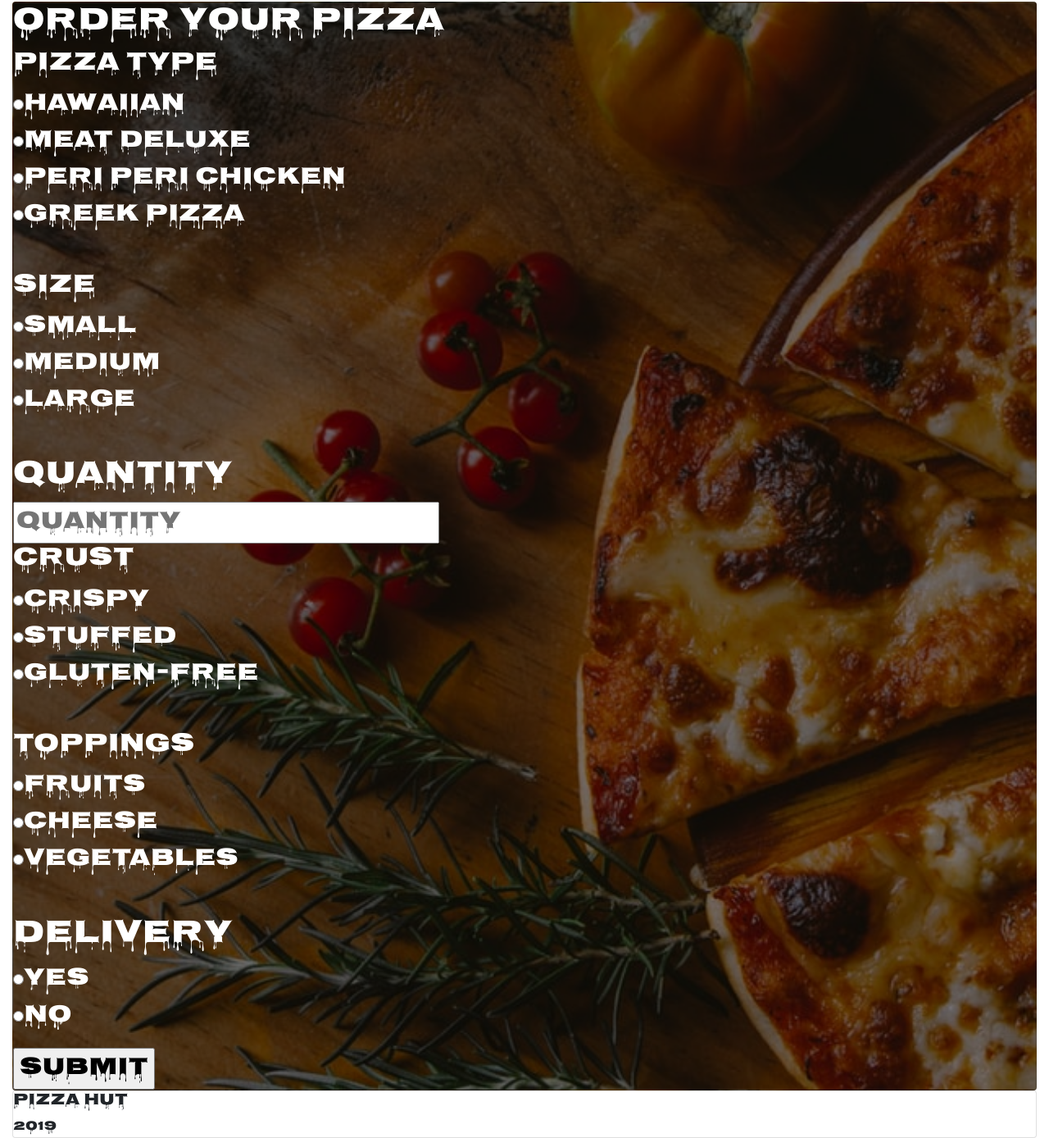
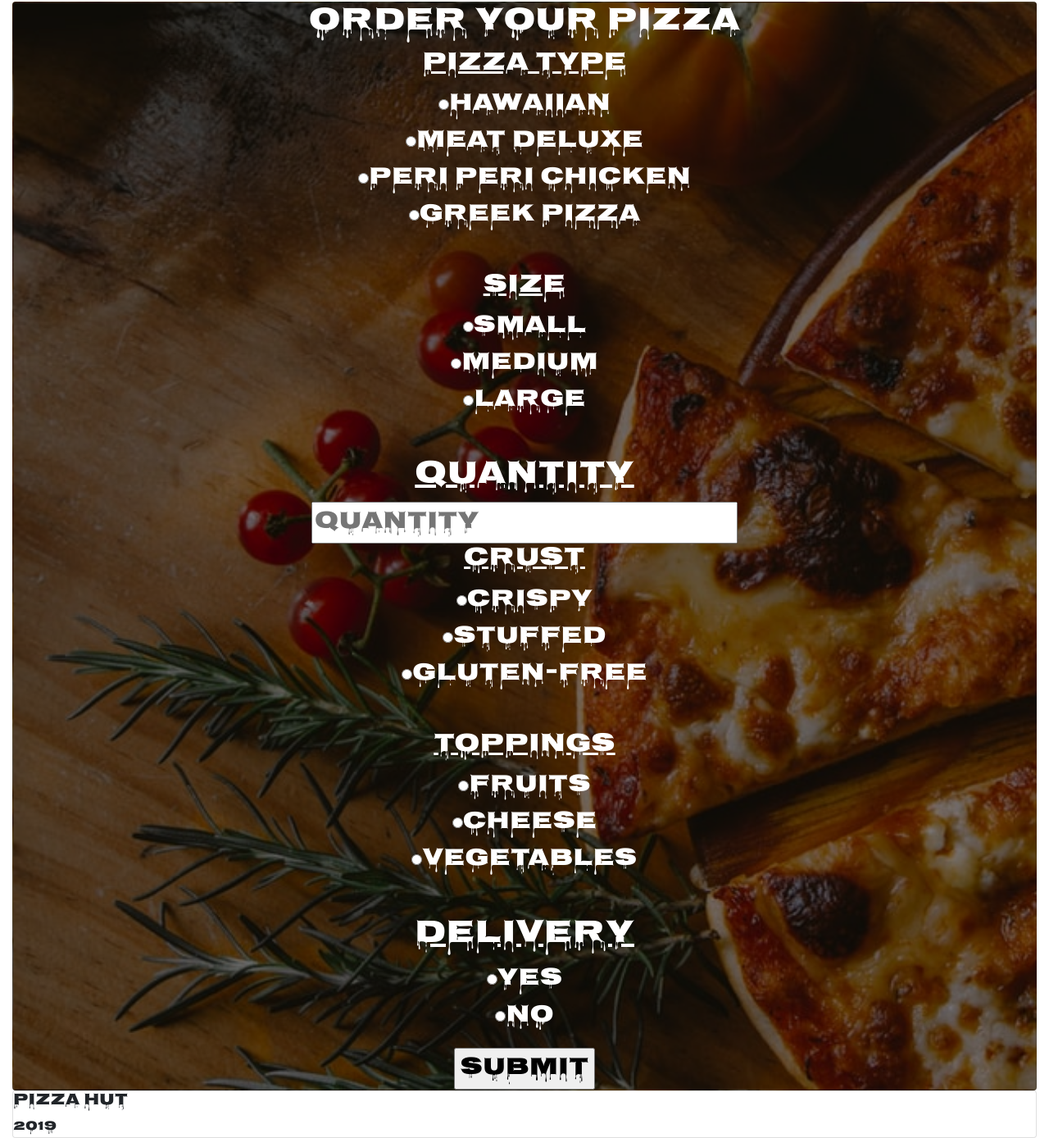
Before and after one commit to TracyOgutu/Pizza, a plain HTML site: page index.html in a window 1280 px wide. Shown: the part 1030-2418 px from the top of the page at 82% size. Drawn offline with nearby package versions, Linux system fonts and the light colour scheme.

Commit message:
underline the titles

```diff
--- a/css/styles.css
+++ b/css/styles.css
@@ -78,7 +78,7 @@
 
 }
 #orderpizza{
-    text-align: left;
+    text-align: center;
     font-size:30px;
     background-image:linear-gradient(rgba(0,0,0,0.5),rgba(0,0,0,0.5)),url(../orderimage.jpeg);
     background-size:cover;
--- a/index.html
+++ b/index.html
@@ -94,7 +94,7 @@
 
                                 <div class="pizza-type">
 
-                                 <h2>PIZZA TYPE</h2>
+                                 <h2><u>PIZZA TYPE</u></h2>
 
                                         <input type = "radio" name="type" class="type" value="Hawaiian" required >Hawaiian<br>
 
@@ -110,7 +110,7 @@
 
                                 <div class="pizza-size">
 
-                                    <h2>SIZE</h2>
+                                    <h2><u>SIZE</u></h2>
 
                                         <input type = "radio" name="size" value="Small, 600" class="size" id="small" required >Small<br>
 
@@ -121,7 +121,7 @@
                                         <br>
 
                                         <div class="quantity">
-                                                <h1>QUANTITY</h1>
+                                                <h1><u>QUANTITY</u></h1>
 
                                                 <input type = "number" name="quantity" id="quantity" placeholder="Quantity" required><br>
 
@@ -130,7 +130,7 @@
                                 </div>
 
                                     <div class="pizza-crust">
-                                            <h2>CRUST</h2>
+                                            <h2><u>CRUST</u></h2>
 
                                             <input type = "radio" name="crust" value="Crispy, 100" class="crusts" id="crispy" required>Crispy<br>
 
@@ -144,7 +144,7 @@
 
                                         </div>
                                         <div class="pizza-toppings">
-                                                <h2>TOPPINGS</h2>
+                                                <h2><u>TOPPINGS</u></h2>
                                                 <input type = "radio" name="toppings" value="Fruits, 300" class ="toppings" id ="fruits" required>Fruits<br>
 
 
@@ -161,7 +161,7 @@
 
 
                                             <div class="delivery">
-                                                    <h1>DELIVERY</h1>
+                                                    <h1><u>DELIVERY</u></h1>
 
                                                     <input type = "radio" name="delivery" value="1" id ="yes"required>Yes<br>
 
@@ -170,7 +170,7 @@
                                             </div>
 
                                             <div class="address">
-                                                    <h1>ADDRESS</h1>
+                                                    <h1><u>ADDRESS</u></h1>
 
                                                     <input type ="text" class="city" placeholder="City">
                                                     <input type ="text" class="estate" placeholder="Estate">
```
